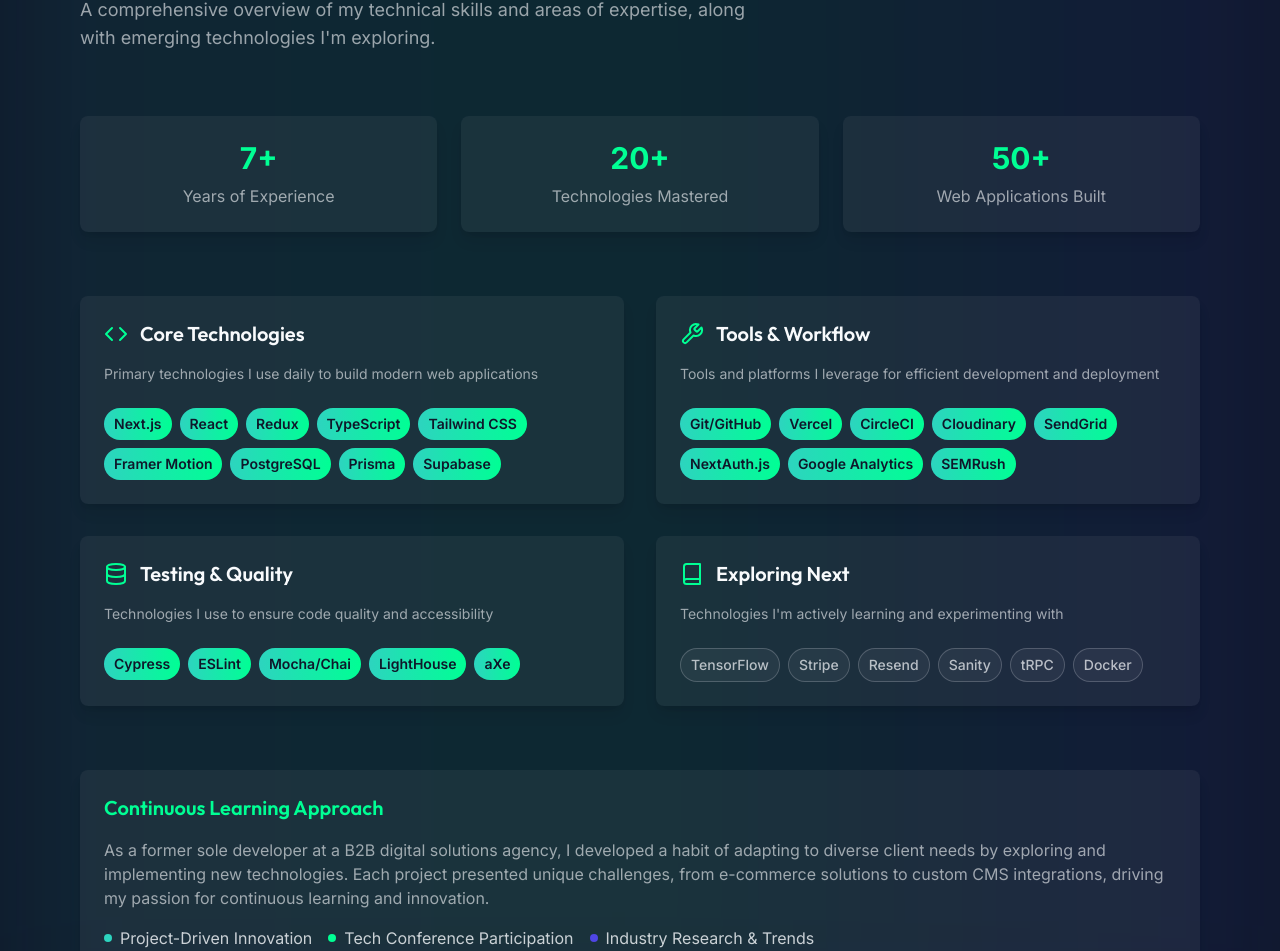
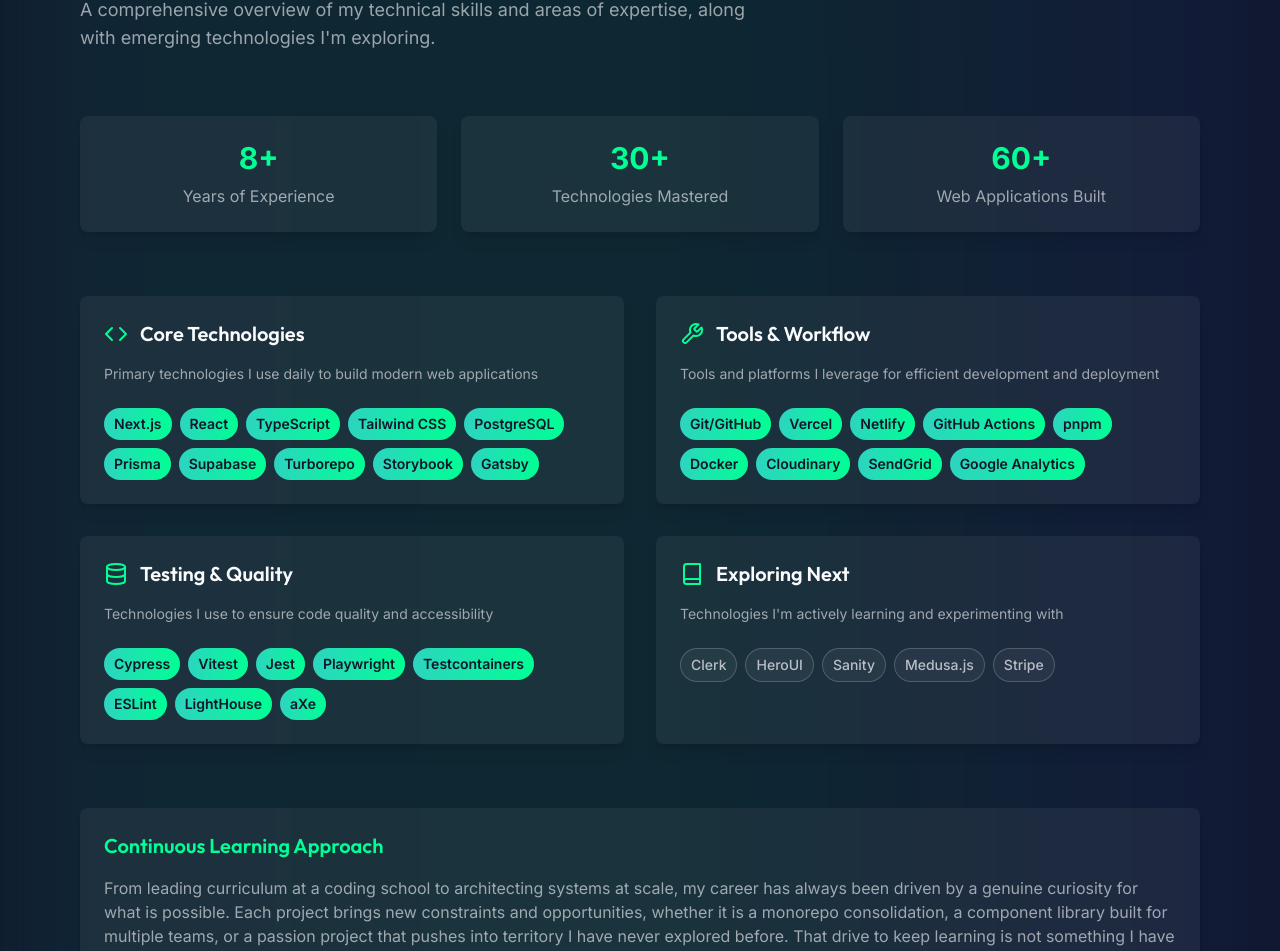
Before and after one commit to Kalikoze/personal-portfolio, a Next.js app: page / in a window 1280 px wide. Shown: the part 1797-2748 px from the top of the page. Built offline with nearby package versions, Linux system fonts and the light colour scheme.

Commit message:
Update skills categories, stats, and learning approach copy

```diff
--- a/app/components/sections/Skills/SkillStats.tsx
+++ b/app/components/sections/Skills/SkillStats.tsx
@@ -23,9 +23,9 @@
       transition={{ duration: 0.5, delay: 0.2 }}
       className="grid grid-cols-1 md:grid-cols-3 gap-6 mb-16"
     >
-      <Stat value="7+" label="Years of Experience" />
-      <Stat value="20+" label="Technologies Mastered" />
-      <Stat value="50+" label="Web Applications Built" />
+      <Stat value="8+" label="Years of Experience" />
+      <Stat value="30+" label="Technologies Mastered" />
+      <Stat value="60+" label="Web Applications Built" />
     </motion.div>
   )
 }
--- a/app/components/sections/Skills/Skills.tsx
+++ b/app/components/sections/Skills/Skills.tsx
@@ -39,10 +39,12 @@
           Continuous Learning Approach
         </h3>
         <p className="text-light/60 mb-4">
-          As a former sole developer at a B2B digital solutions agency, I developed a habit of
-          adapting to diverse client needs by exploring and implementing new technologies.
-          Each project presented unique challenges, from e-commerce solutions to custom CMS integrations,
-          driving my passion for continuous learning and innovation.
+          From leading curriculum at a coding school to architecting systems at scale,
+          my career has always been driven by a genuine curiosity for what is possible.
+          Each project brings new constraints and opportunities, whether it is a monorepo
+          consolidation, a component library built for multiple teams, or a passion project
+          that pushes into territory I have never explored before. That drive to keep learning
+          is not something I have to force. It is just how I work.
         </p>
         <ul className="flex flex-wrap gap-4" role="list">
           {learningApproachItems.map(({ text, color }) => (
--- a/app/data/skills.ts
+++ b/app/data/skills.ts
@@ -8,13 +8,14 @@
     skills: [
       'Next.js',
       'React',
-      'Redux',
       'TypeScript',
       'Tailwind CSS',
-      'Framer Motion',
       'PostgreSQL',
       'Prisma',
       'Supabase',
+      'Turborepo',
+      'Storybook',
+      'Gatsby',
     ],
   },
   {
@@ -24,12 +25,13 @@
     skills: [
       'Git/GitHub',
       'Vercel',
-      'CircleCI',
+      'Netlify',
+      'GitHub Actions',
+      'pnpm',
+      'Docker',
       'Cloudinary',
       'SendGrid',
-      'NextAuth.js',
       'Google Analytics',
-      'SEMRush',
     ],
   },
   {
@@ -38,8 +40,11 @@
     description: 'Technologies I use to ensure code quality and accessibility',
     skills: [
       'Cypress',
+      'Vitest',
+      'Jest',
+      'Playwright',
+      'Testcontainers',
       'ESLint',
-      'Mocha/Chai',
       'LightHouse',
       'aXe',
     ],
@@ -49,12 +54,11 @@
     icon: FiBook,
     description: 'Technologies I\'m actively learning and experimenting with',
     skills: [
-      'TensorFlow',
+      'Clerk',
+      'HeroUI',
+      'Sanity',
+      'Medusa.js',
       'Stripe',
-      'Resend',
-      'Sanity',
-      'tRPC',
-      'Docker',
     ],
   },
 ] as const
```
